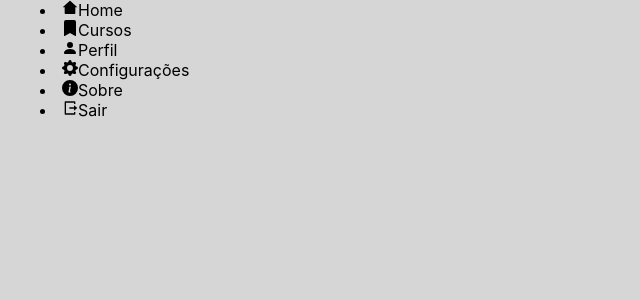
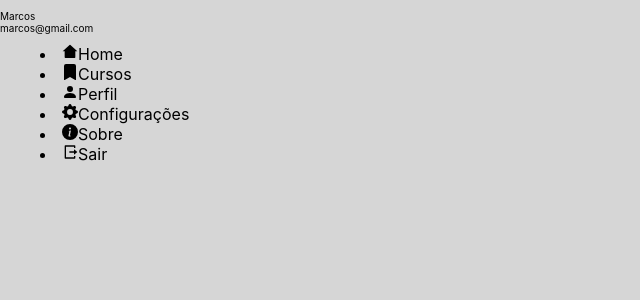
Before and after one commit to vih0/desafio, a React (Create React App) app: page / in a window 1280 px wide. Shown: the top 300 px of the page, without its empty margins (0-640 px from the left). Built offline with nearby package versions, Linux system fonts and the light colour scheme.

Commit message:
finalizando estrutura do menu lateral

```diff
--- a/src/components/menuLateral.js
+++ b/src/components/menuLateral.js
@@ -7,8 +7,9 @@ import {BsFillBookmarkFill,BsFillPersonFill,BsFillGearFill,BsFillInfoCircleFill,
 function MenuLateral(){
     return(
         <div>
-            <div>
-                <nav>
+            <div class ="conteudoLateral">
+                    <Information name ="Marcos" Email ="marcos@gmail.com"/>
+                <nav class = "navegacaoLateral">
                     <li><RiHome2Fill/>Home</li>
                     <li><BsFillBookmarkFill/>Cursos</li>
                     <li><BsFillPersonFill/>Perfil</li>
@@ -21,4 +22,12 @@ function MenuLateral(){
         </div>
     );
 }
+const Information = (props) =>{
+    return(
+        <div class = "Information">
+            <p>{props.name}<br/>{props.Email}</p>
+        </div>
+    );
+
+}
 export default MenuLateral;
```
